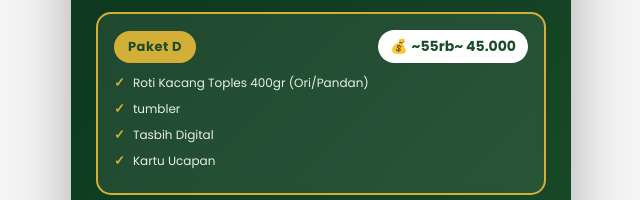
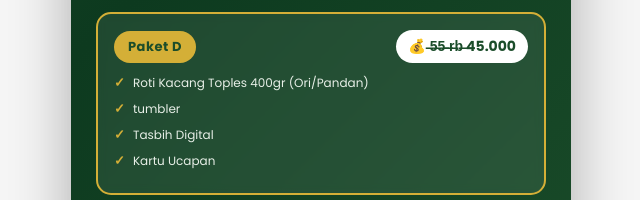
Before and after one commit to n4105316-stack/goodstuff.v_hampers, a plain HTML site: page index.html in a window 1280 px wide. Shown: the part 821-1021 px from the top of the page, 319-959 px from the left. Drawn offline with nearby package versions, Linux system fonts and the light colour scheme.

Commit message:
Update index.html

```diff
--- a/index.html
+++ b/index.html
@@ -353,7 +353,7 @@
             <div class="package">
                 <div class="package-header">
                     <span class="package-name">Paket D</span>
-                    <span class="package-price">~55rb~ 45.000</span>
+                    <span class="package-price">̶5̶5̶ ̶r̶b̶  45.000</span>
                 </div>
                 <ul class="package-items">
                     <li>Roti Kacang Toples 400gr (Ori/Pandan)</li>
```
